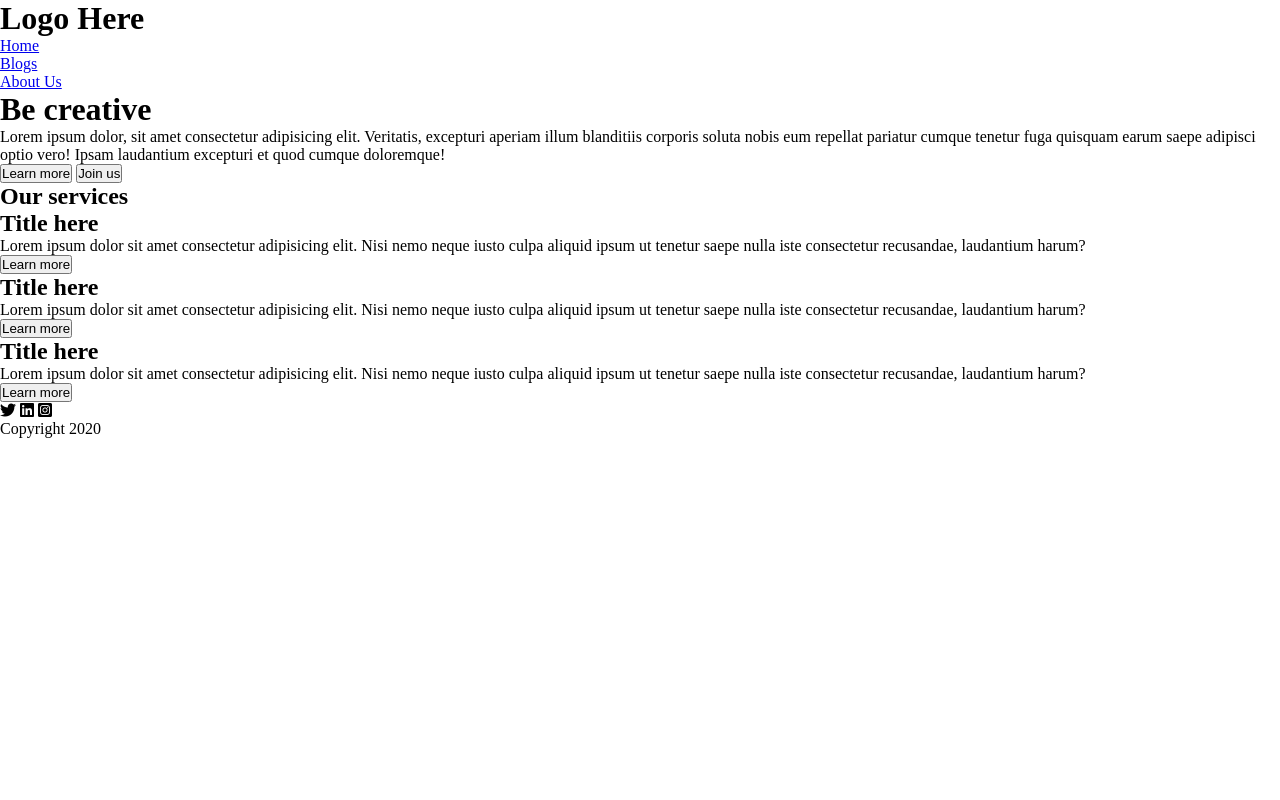
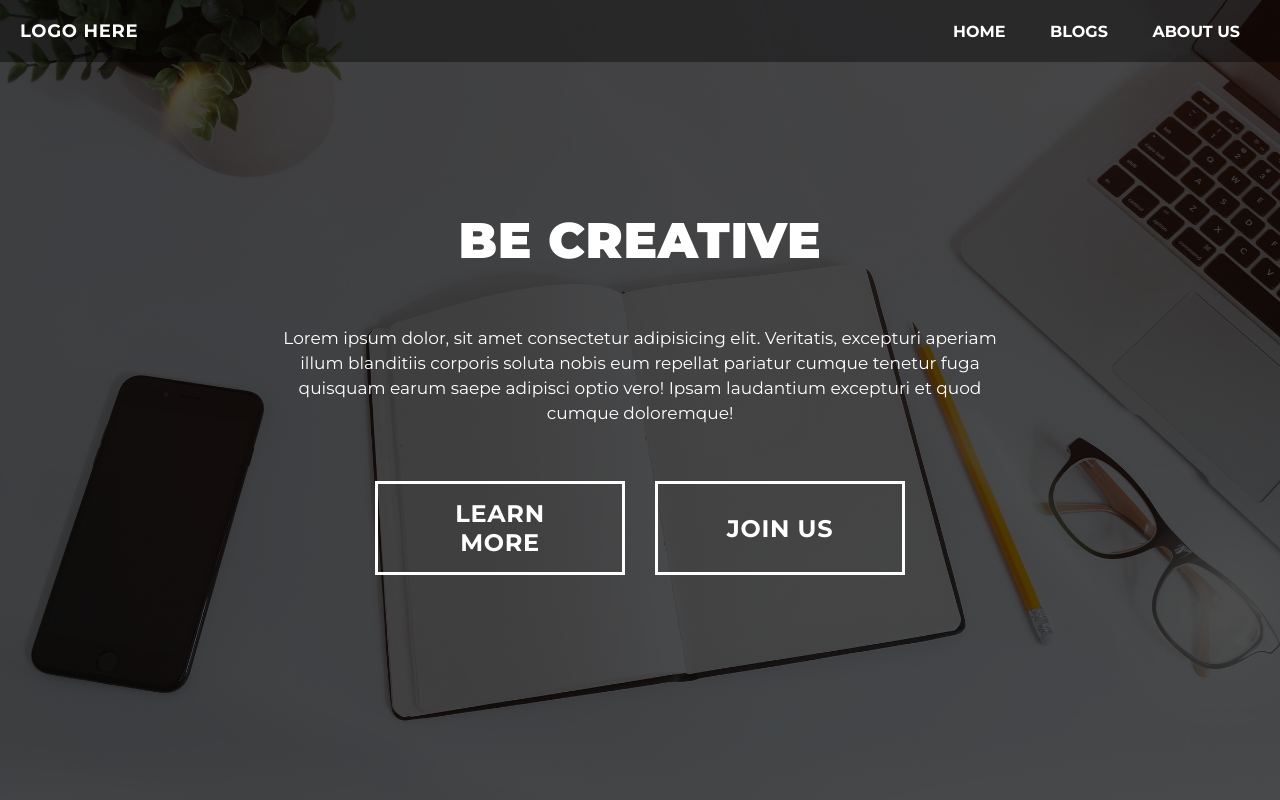
Before and after one commit to sebradoarga/first-integrify-assignment, a plain HTML site: page index.html in a window 1280 px wide. Shown: the top 800 px of the page. Drawn offline with Linux system fonts and the light colour scheme.

Commit message:
Style webpage

```diff
--- a/css/style.css
+++ b/css/style.css
@@ -1,5 +1,402 @@
-*{
+/*  UTILITIES */
+
+@import url('https://fonts.googleapis.com/css2?family=Montserrat:wght@400;700;900&display=swap');
+
+* {
     margin: 0;
     padding: 0;
     box-sizing: border-box;
+    font-family: "Montserrat", sans-serif;
 }
+
+li {
+    list-style-type: none;
+    display: inline-block;
+}
+
+a {
+    text-decoration: none;
+    color: #222;
+}
+
+p {
+    font-weight: 400;
+}
+
+header,
+button,
+.service h2 {
+    font-weight: 700;
+}
+
+.hero-text h1,
+.services h1 {
+    font-weight: 900;
+}
+
+.fas,
+.fab,
+button,
+header h1 {
+    cursor: pointer;
+}
+
+h1,
+h2,
+button {
+    text-transform: uppercase;
+    letter-spacing: 0.7px;
+}
+
+/* HEADER */
+
+header {
+    width: 100%;
+    position: absolute;
+    color: white;
+    background: rgba(0,0,0,0.4);
+    padding: 20px;
+    display: flex;
+    justify-content: space-between;
+    align-items: center;
+}
+
+header h1 {
+    font-size: 18px;
+}
+
+.fa-ellipsis-h {
+}
+
+.menu {
+    display: none;
+}
+
+/* HERO */
+
+.hero {
+    height: 100vH;
+    width: 100%;
+    background-image:linear-gradient(rgba(0,0,0,0.7),rgba(0,0,0,0.7)), url(../img/jeshoots-com-pUAM5hPaCRI-unsplash.jpg);
+    background-size: cover;
+    background-position: right;
+    color: white;
+}
+
+.hero-container {
+    padding: 150px 0;
+    margin: 0 auto;
+    width: 80%;
+    display: flex;
+    flex-direction: column;
+    align-items: center;
+}
+
+.hero-text *{
+    text-align: center;
+}
+
+.hero-text h1{
+    font-size: 35px;
+}
+
+.hero-text p {
+    margin: 50px 20px;
+    line-height: 24px;
+    font-size: 18px;
+}
+
+.hero-buttons {
+    display: flex;
+    flex-direction: column;
+}
+
+.hero-buttons button {
+    font-size: 24px;
+    padding: 15px 35px;
+    margin: 15px;
+    background: transparent;
+    color: white;
+    border: 3px solid white;
+}
+
+.hero-buttons button:hover {
+    background: white;
+    color: black;
+    transition: 0.3s ease;
+}
+
+/* MEDIA QUERY FOR SMALLER PHONES */
+
+@media only screen and (max-height: 700px) {
+    .hero-container {
+        padding: 120px 0;
+    }
+
+    .hero-text h1 {
+        font-size: 30px;
+    }
+
+    .hero-text p {
+        font-size: 13px;
+        line-height: 19px;
+        margin: 35px 15px;
+    }
+
+    .hero-buttons button{
+        font-size: 19px;
+        padding: 10px 30px;
+        margin: 15px;
+    }
+}
+
+/* END OF MEDIA QUERY FOR SMALLER PHONES */
+
+/* SERVICES */
+
+.services {
+    margin: 100px auto;
+    width: 80%;
+    max-width: 500px;
+    display: flex;
+    flex-direction: column;
+    align-items: center;
+}
+
+.services h1 {
+    font-size: 33px;
+    text-align: center;
+}
+
+.service {
+    display: flex;
+    flex-direction: column;
+    align-items: center;
+    margin: 40px;
+    border: 3px solid black;
+    padding: 35px 15px;
+}
+
+.service h2 {
+    text-align: center;
+}
+
+.service p {
+    text-align: center;
+    margin: 20px;
+    font-size: 13px;
+}
+
+.service button {
+    font-size: 16px;
+    background: transparent;
+    border: 3px solid black;
+    padding: 15px 35px;
+}
+
+.service button:hover {
+    background: black;
+    color: white;
+    transition: 0.3s ease;
+}
+
+
+/* FOOTER */
+
+footer {
+    background: #262626;
+    display: flex;
+    flex-direction: column;
+    align-items: center;
+    padding: 30px;
+}
+
+.icons {
+    display: flex;
+    width: 110px;
+    justify-content: space-between;
+}
+
+.fab {
+    transform: scale(1.2);
+    display: inline-block
+}
+
+.fa-twitter {
+    color: #1DA1F2;
+}
+
+.fa-linkedin {
+    color: #2867B2;
+}
+
+.fa-instagram-square {
+    color: #C34A84;
+}
+
+footer p{
+    margin-top: 20px;
+    color: white;
+}
+
+/* MEDIA QUERY FOR TABLETS */
+@media only screen and (min-width: 768px){
+    /* HEADER */
+
+    .fa-ellipsis-h {
+        display: none;
+    }
+
+    .menu {
+        display: block;
+    }
+
+    .links li {
+        margin: 0 20px;
+    }
+
+    .links li a {
+        color: white;
+        text-transform: uppercase;
+    }
+
+    .links li:hover {
+        transform: scale(0.9);
+    }
+
+    /* HERO */
+
+    .hero-container {
+        justify-content: center;
+        height: 100%;
+    }
+
+    .hero-text h1 {
+        font-size: 50px;
+    }
+
+    .hero-text p {
+        font-size: 17px;
+        line-height: 25px;
+        margin: 55px 0 40px;
+        max-width: 750px;
+    }
+
+    .hero-buttons {
+        flex-direction: row;
+    }
+
+    .hero-buttons button {
+        width: 250px;
+    }
+
+    /* FOOTER */
+
+    footer {
+        flex-direction: row;
+        justify-content: space-between;
+        align-items: center;
+    }
+
+    .icons {
+        flex-direction: row-reverse;
+    }
+
+    footer p {
+        margin: 0;
+    }
+}
+
+/* MEDIA QUERY FOR DESKTOP */
+
+@media only screen and (min-width: 1200px){
+     /* SERVICES */
+
+     .services {
+        max-width: none;
+     }
+
+     .services-container {
+        display: flex;
+        justify-content: space-between;
+        width: 100%;
+        margin-top: 70px;
+    }
+
+    .service {
+        padding: 50px 15px;
+    }
+
+    .service button {
+        margin-top: 40px;
+    }
+}
+
+/* MEDIA QUERY FOR LARGE DESKTOPS */
+
+@media only screen and (min-width: 1500px){
+    /* HEADER */
+    header h1,
+    .links li a {
+        font-size: 30px;
+    }
+
+    /* HERO */
+
+    .hero-text h1 {
+        font-size: 80px;
+    }
+
+    .hero-text p {
+        font-size: 25px;
+        line-height: 35px;
+        max-width: 1000px;
+    }
+
+    .hero-buttons {
+        margin-top: 40px;
+    }
+
+    .hero-buttons button {
+        font-size: 30px;
+        width: 300px;
+    }
+
+    /* SERVICES */
+
+    .services h1 {
+        font-size: 65px;
+    }
+
+    .service {
+        padding: 60px 20px;
+    }
+
+    .service h2 {
+        font-size: 35px;
+    }
+
+    .service p {
+        font-size: 16px;
+        line-height: 25px;
+        margin: 35px 25px;
+    }
+
+    .service button {
+        font-size: 20px;
+    }
+
+    /* FOOTER */
+
+    .icons {
+        width: 150px;
+    }
+
+    .fab {
+        transform: scale(1.8);
+    }
+
+    footer p {
+        font-size: 20px;
+    }
+}
--- a/index.html
+++ b/index.html
@@ -5,14 +5,15 @@
     <meta http-equiv="X-UA-Compatible" content="IE=edge">
     <meta name="viewport" content="width=device-width, initial-scale=1.0">
     <title>Assignment A</title>
+    <link rel="stylesheet" href="https://cdnjs.cloudflare.com/ajax/libs/font-awesome/5.15.3/css/all.min.css">
     <link rel="stylesheet" href="css/style.css">
-    <link rel="stylesheet" href="https://cdnjs.cloudflare.com/ajax/libs/font-awesome/5.15.3/css/all.min.css">
 </head>
 <body>
 
     <!-- HEADER  -->
     <header>
         <h1>Logo Here</h1>
+        <i class="fas fa-ellipsis-h fa-2x"></i>
         <div class="menu">
             <ul class="links">
                 <li><a href="#">Home</a></li>
@@ -21,20 +22,20 @@
             </ul>
         </div>
     </header>
-    <!-- END HEADER -->
 
     <!-- HERO -->
     <div class="hero">
+        <div class="hero-container">
             <div class="hero-text">
                 <h1>Be creative</h1>
                 <p>Lorem ipsum dolor, sit amet consectetur adipisicing elit. Veritatis, excepturi aperiam illum blanditiis corporis soluta nobis eum repellat pariatur cumque tenetur fuga quisquam earum saepe adipisci optio vero! Ipsam laudantium excepturi et quod cumque doloremque!</p>
             </div>
-        <div class="buttons">
+            <div class="hero-buttons">
                 <button>Learn more</button>
                 <button>Join us</button>
             </div>
         </div>
-    <!-- END HERO -->
+    </div>
 
     <!-- SERVICES -->
     <section class="services">
@@ -57,7 +58,6 @@
             </article>
         </div>
     </section>
-    <!-- END SERVICES -->
 
     <!-- FOOTER -->
     <footer>
@@ -66,8 +66,7 @@
             <i class="fab fa-linkedin"></i>
             <i class="fab fa-instagram-square"></i>
         </div>
-        <p>Copyright 2020</p>
+        <p>© Copyright 2020</p>
     </footer>
-    <!-- END FOOTER -->
 </body>
 </html>
```
Also changed, not shown: img/jeshoots-com-pUAM5hPaCRI-unsplash.jpg (added). Lines whose indentation alone changed are shown as unchanged.
